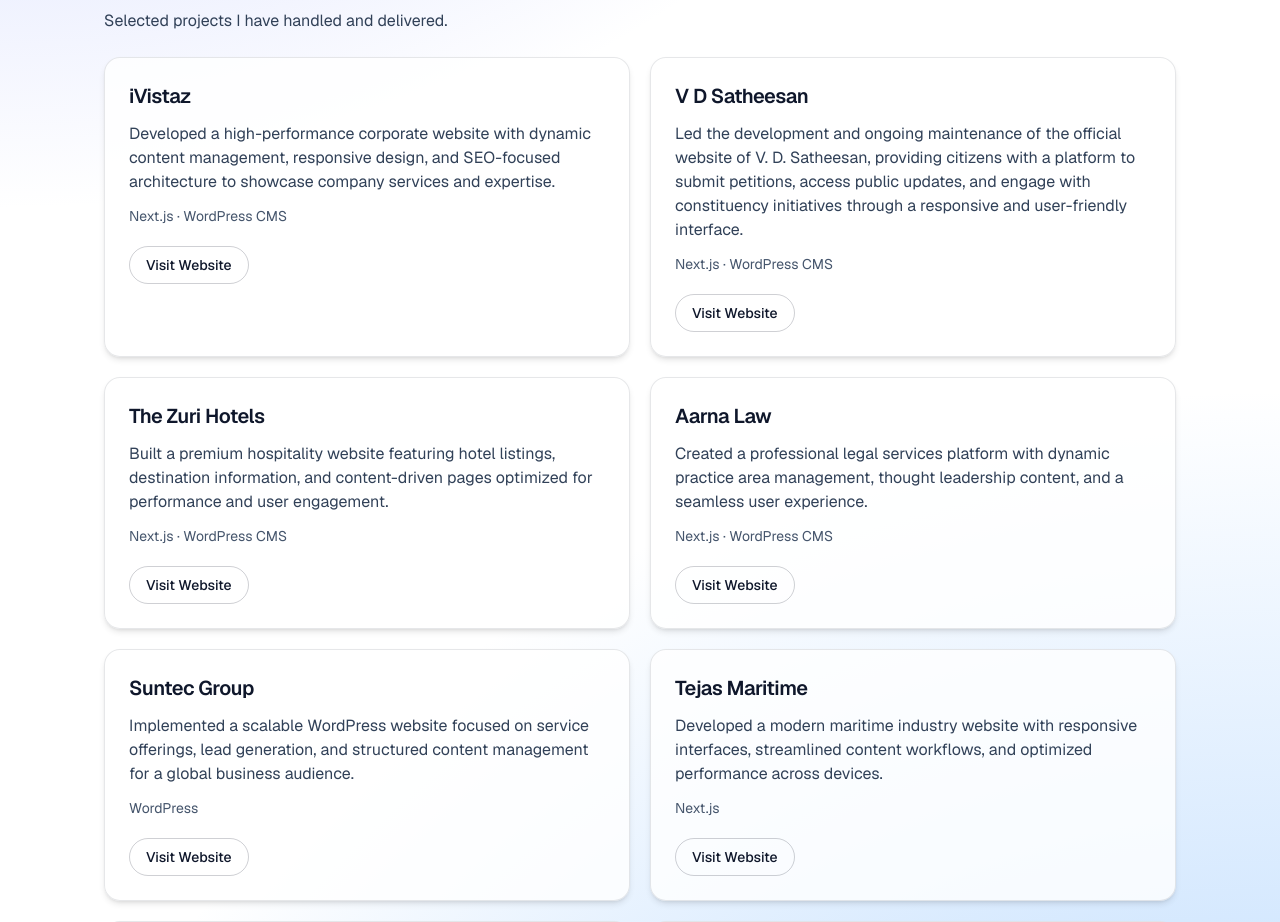
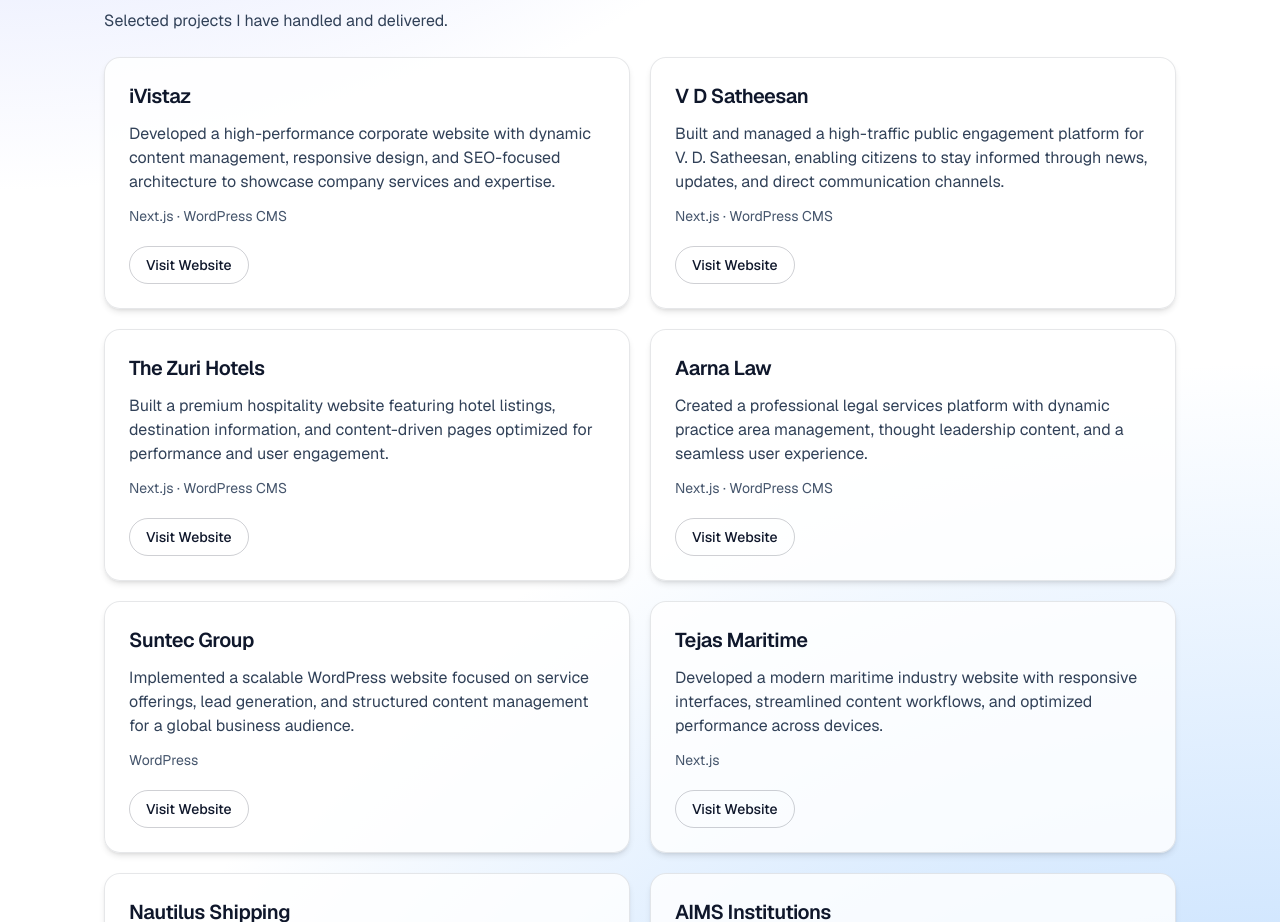
Before and after one commit to sibiraj-002/Portfolio, a Next.js app: page / in a window 1280 px wide. Shown: the part 1020-1942 px from the top of the page. Built offline with nearby package versions, Linux system fonts and the light colour scheme.

Commit message:
VDS project updated

```diff
--- a/app/components/portfolio/data.js
+++ b/app/components/portfolio/data.js
@@ -36,7 +36,7 @@
       url: "https://vdsatheesan.com/",
       stack: ["Next.js", "WordPress CMS"],
       description:
-        "Led the development and ongoing maintenance of the official website of V. D. Satheesan, providing citizens with a platform to submit petitions, access public updates, and engage with constituency initiatives through a responsive and user-friendly interface.",
+        "Built and managed a high-traffic public engagement platform for V. D. Satheesan, enabling citizens to stay informed through news, updates, and direct communication channels.",
     },
 
     {
```
